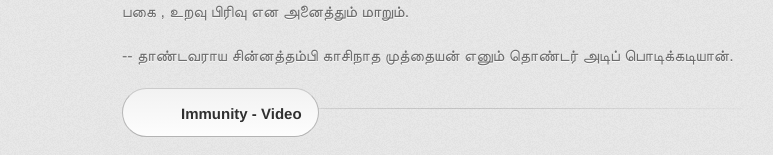
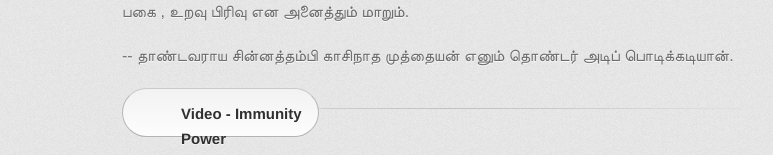
Before and after one commit to Timeandenergy01/intha, a Jekyll site: the page built from index.md, in a window 1280 px wide. Shown: the part 1830-1985 px from the top of the page, without its empty margins (208-981 px from the left). Built offline with Jekyll 4.4.1, drawn with Linux system fonts in a browser that asks for light colours; some web fonts are replaced.

Commit message:
Update default.html

```diff
--- a/_layouts/default.html
+++ b/_layouts/default.html
@@ -45,7 +45,7 @@
 மாறும் என்பதே மாறாவிதி.இந்த நிலை , இளமை , அழகு , வலிமை , செழுமை ,உயர்வு தாழ்வு , இன்பம் துன்பம் , பிறப்பு இறப்பு , உள்ளது  அல்லது ,விருப்பு வெறுப்பு , நன்மை தீமை , நட்பு பகை , உறவு பிரிவு என அனைத்தும் மாறும்.</p>
 
 -- தாண்டவராய சின்னத்தம்பி காசிநாத முத்தையன் எனும் தொண்டர் அடிப் பொடிக்கடியான்.</p>
-<a href="https://www.youtube.com/watch?v=UPxLrVLzGlg&feature=youtu.be" class="button"><span> Immunity - Video </span></a>
+<a href="https://www.youtube.com/watch?v=UPxLrVLzGlg&feature=youtu.be" class="button"><span> Video - Immunity Power </span></a>
 
 
 	</body>
```
